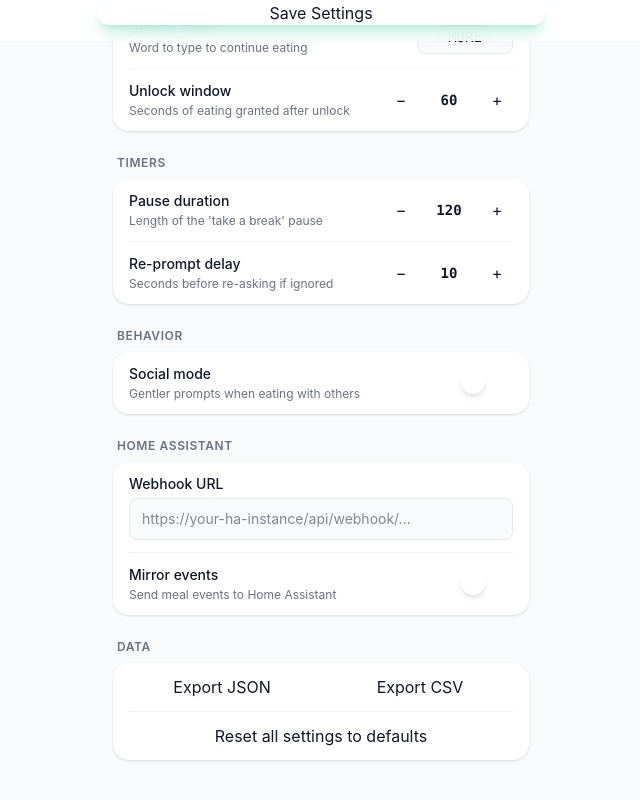
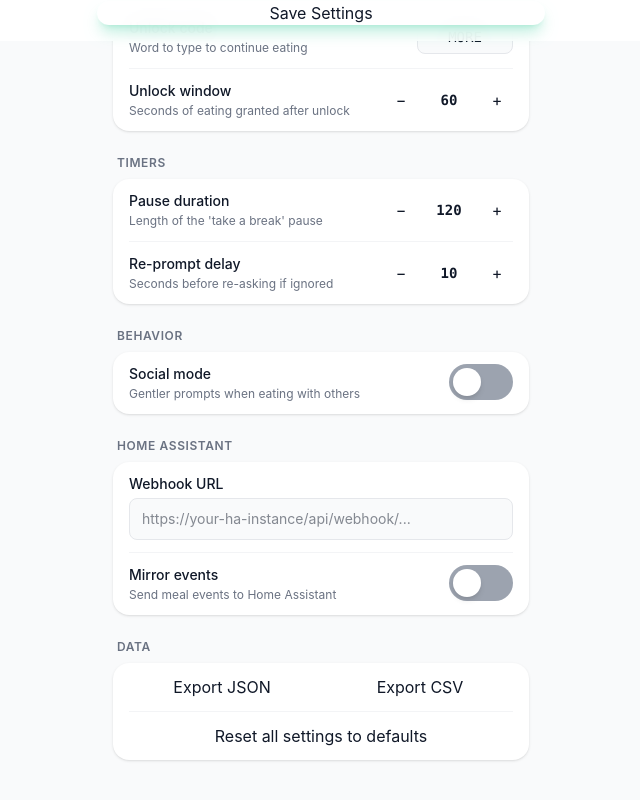
Before and after one commit to mike-mones/SavorCue, a React (Vite) app: page /#/settings in a window 1280 px wide. Shown: the part 759-1559 px from the top of the page, without its empty margins (319-959 px from the left). Built offline with nearby package versions, Linux system fonts and the light colour scheme.

Commit message:
Fix toggle: use inline styles for guaranteed green/gray background

```diff
--- a/src/screens/SettingsScreen.tsx
+++ b/src/screens/SettingsScreen.tsx
@@ -9,18 +9,16 @@ function Toggle({ on, onChange }: { on: boolean; onChange: (v: boolean) => void
   return (
     <button
       onClick={() => onChange(!on)}
-      className={`relative inline-flex h-8 w-14 shrink-0 items-center rounded-full border-2 transition-colors ${
-        on
-          ? 'bg-emerald-500 border-emerald-500'
-          : 'bg-gray-300 border-gray-300 dark:bg-gray-600 dark:border-gray-600'
-      }`}
+      style={{ backgroundColor: on ? '#10b981' : '#9ca3af' }}
+      className="relative inline-flex h-9 w-16 shrink-0 items-center rounded-full transition-colors"
     >
       <span
-        className={`inline-block h-6 w-6 rounded-full bg-white shadow-md transition-transform ${
-          on ? 'translate-x-6' : 'translate-x-1'
-        }`}
+        style={{
+          transform: on ? 'translateX(30px)' : 'translateX(4px)',
+          transition: 'transform 0.2s',
+        }}
+        className="inline-block h-7 w-7 rounded-full bg-white shadow-md"
       />
-      <span className="sr-only">{on ? 'On' : 'Off'}</span>
     </button>
   );
 }
```
